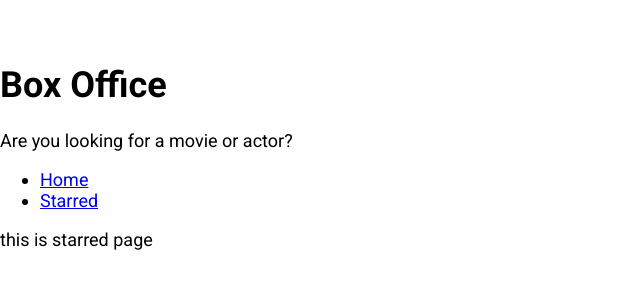
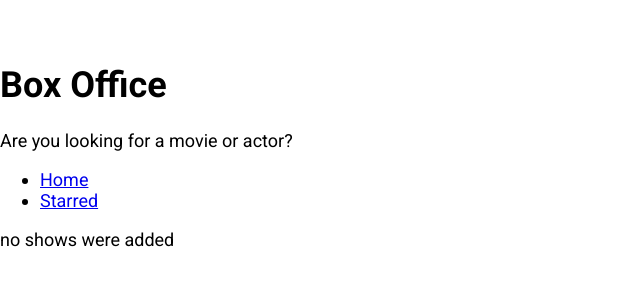
Before and after one commit to biswa7064/boxofficeApp, a React (Create React App) app: page /starred in a window 1280 px wide. Shown: the top 300 px of the page, without its empty margins (0-640 px from the left). Built offline with nearby package versions, Linux system fonts and the light colour scheme.

Commit message:
display starred show separately on route starred

```diff
--- a/src/pages/Starred.js
+++ b/src/pages/Starred.js
@@ -1,10 +1,41 @@
-import React from 'react'
+import React, { useState, useEffect } from 'react'
 import MainpageLayout from '../components/MainpageLayout'
+import {useShows} from '../misc/custom-hooks';
+import { apiGet } from '../misc/config'
+import Showgrid from '../components/show/Showgrid'
 
 const Starred = () => {
+  const [starred] = useShows()
+
+  const [shows,setShows] = useState(null)
+  const [isLoading, setIsLoading] = useState(true)
+  const [error, setError] = useState(null)
+
+  useEffect(()=>{
+    if(starred && starred.length>0){
+      const promises = starred.map(showId => apiGet(`/shows/${showId}`))
+      Promise.all(promises)
+      .then(apiData=> apiData.map(show=>({show})))
+      .then(results=>{
+        setShows(results);
+        setIsLoading(false);
+      })
+      .catch(err=>{
+        setError(err.message);
+        setIsLoading(false);
+      });
+    }else{
+      setIsLoading(false)
+    }
+  },[starred])
+
+
     return (
         <MainpageLayout>
-          this is starred page
+        {isLoading && <div>Shows are still loading</div>}
+        {error && <div>Error occured:{error}</div>}
+        {!isLoading && !shows && <div>no shows were added</div>}
+        {!isLoading && !error && shows && <Showgrid data = {shows}/>}
         </MainpageLayout>
     )
 }
```
Also changed, not shown: 1 other file (tests, documents, lock files or other folders).
